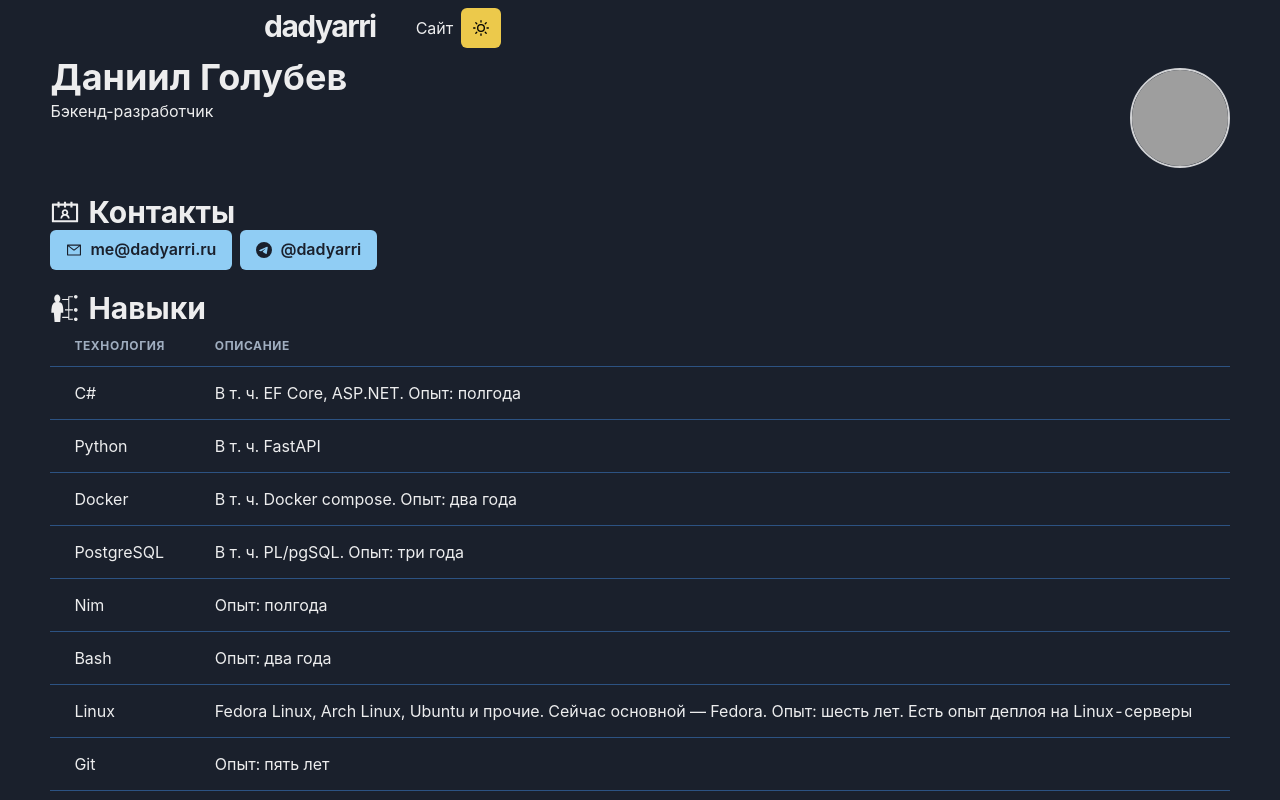
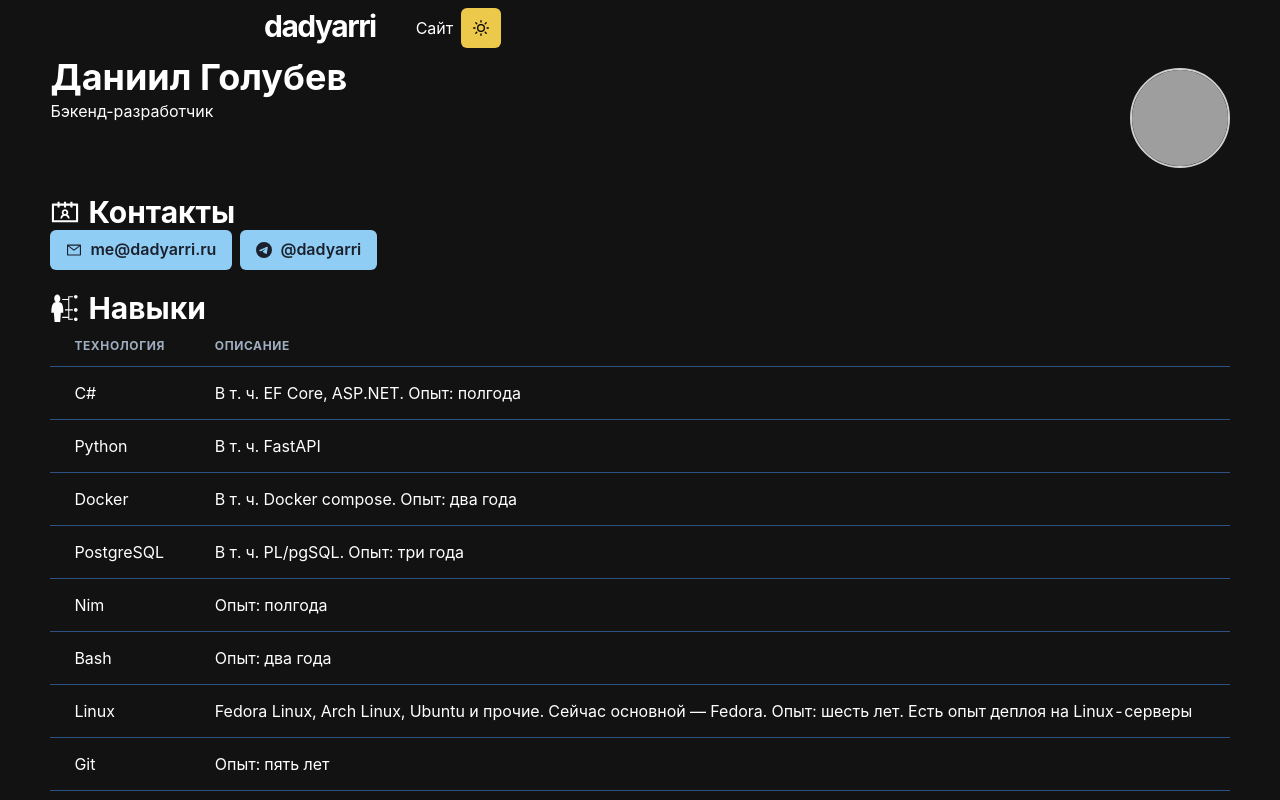
Before and after one commit to dadyarri/cv, a Next.js app: page / in a window 1280 px wide. Shown: the top 800 px of the page. Built offline with nearby package versions, Linux system fonts and the light colour scheme; grey boxes are pictures that could not be loaded.

Commit message:
add custom backgrounds

```diff
--- a/libs/theme.ts
+++ b/libs/theme.ts
@@ -1,8 +1,14 @@
-import {
-  extendTheme,
-  ThemeConfig,
-  withDefaultColorScheme,
-} from "@chakra-ui/react";
+import {extendTheme, ThemeConfig, withDefaultColorScheme,} from "@chakra-ui/react";
+import {mode} from "@chakra-ui/theme-tools";
+
+const styles = {
+  global: {
+    body: {
+      bg: mode("#ffffff", "#202023"),
+      color: mode("#000000", "#ffffff"),
+    },
+  },
+};
 
 const config: ThemeConfig = {
   initialColorMode: "dark",
@@ -11,6 +17,7 @@ const config: ThemeConfig = {
 
 const theme = extendTheme(
   {
+    styles: styles,
     config: config,
   },
   withDefaultColorScheme({
```
